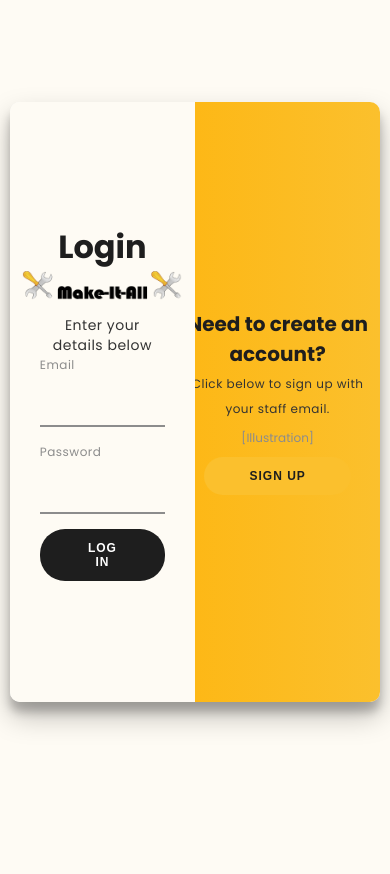
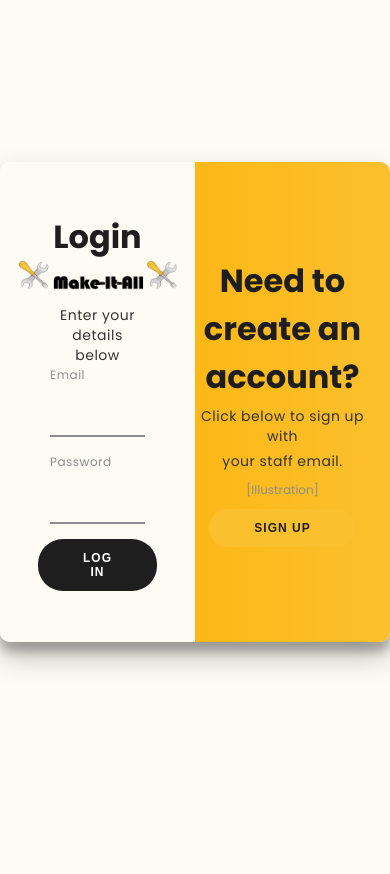
Before and after one commit to I-amour/Team-Proj, a PHP site: page / in a window 390 px wide. Run offline with PHP 8.4, Linux system fonts and the light colour scheme.

```diff
--- a/style.css
+++ b/style.css
@@ -235,23 +235,3 @@ small.visible {
         z-index: 5;
     }
 }
-
-/*Tablet and smaller */
-@media (max-width: 768px) {
-    .container {
-        width: 95%;
-        min-height: 600px;
-    }
-
-    form {
-        padding: 0 30px;
-    }
-
-    .overlay-panel h1 {
-        font-size: 20px;
-    }
-
-    .overlay-panel p {
-        font-size: 12px;
-    }
-}
```
